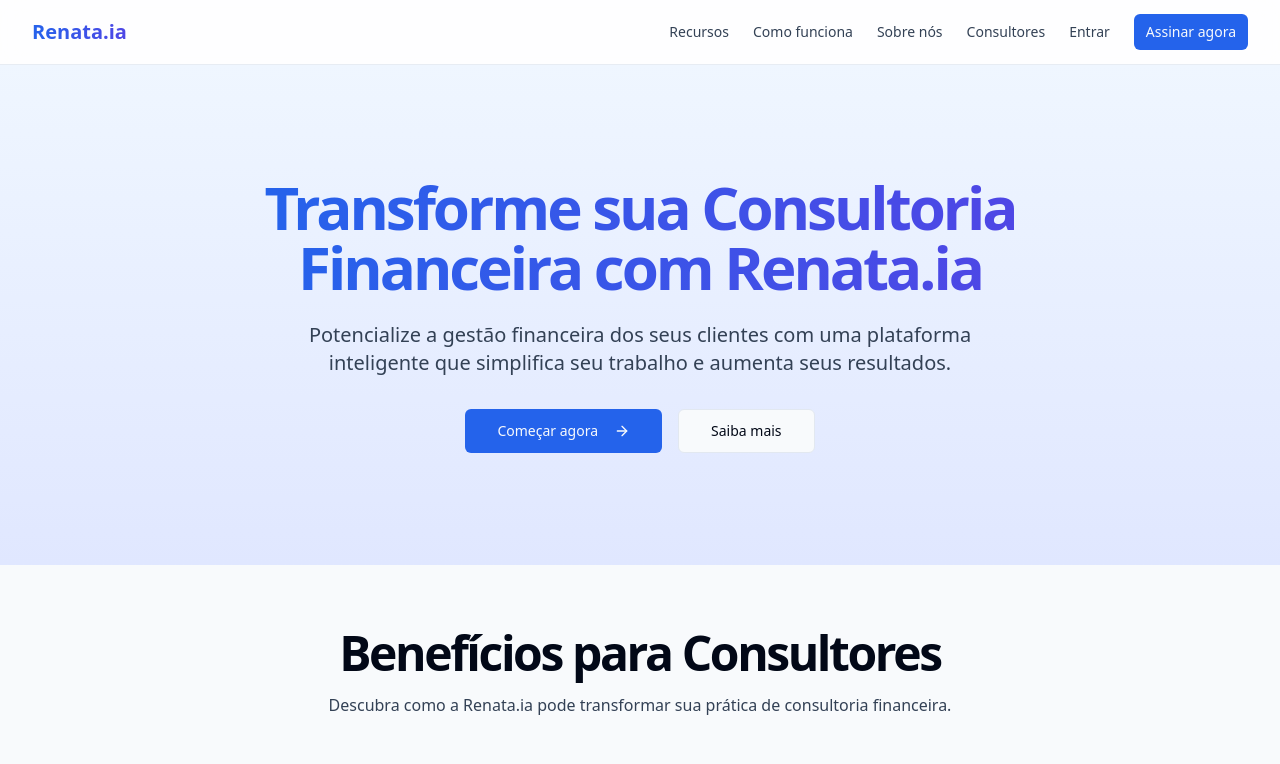
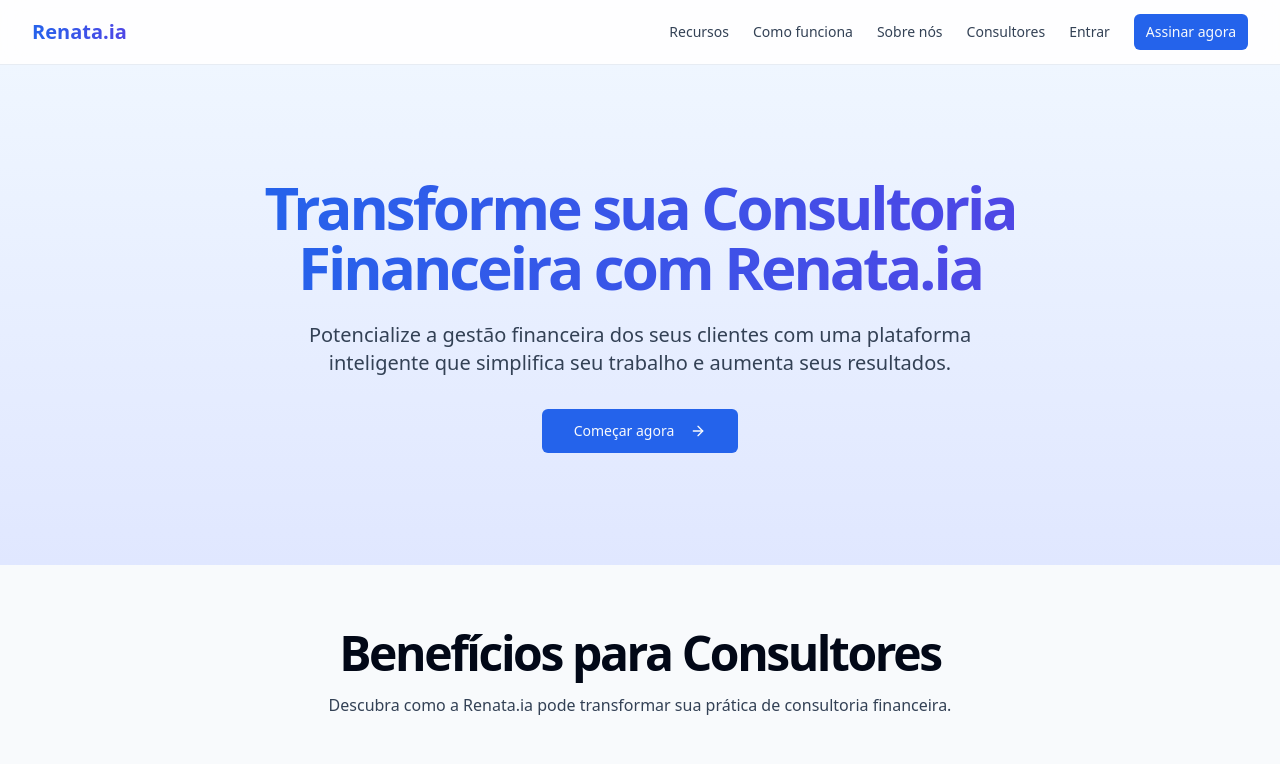
Before and after one commit to michelctb/renata-ia, a React (Vite) app: page /consultores in a window 1280 px wide. Shown: the top 764 px of the page. Built offline with nearby package versions, Linux system fonts and the light colour scheme.

Commit message:
Remove "Saiba mais" button and update tab title
Remove the "Saiba mais" button from the consultores page.
Update the browser tab title to "Renata-ia".

```diff
--- a/index.html
+++ b/index.html
@@ -4,7 +4,7 @@
   <head>
     <meta charset="UTF-8" />
     <meta name="viewport" content="width=device-width, initial-scale=1.0" />
-    <title>financial-dashboard-glider</title>
+    <title>Renata-ia</title>
     <meta name="description" content="Lovable Generated Project" />
     <meta name="author" content="Lovable" />
     <meta property="og:image" content="/og-image.png" />
--- a/src/components/consultores/ConsultorHero.tsx
+++ b/src/components/consultores/ConsultorHero.tsx
@@ -1,7 +1,9 @@
+
 import React from 'react';
 import { Link } from 'react-router-dom';
 import { Button } from '@/components/ui/button';
 import { ArrowRight } from 'lucide-react';
+
 const ConsultorHero = () => {
   return <section className="py-20 md:py-28 bg-gradient-to-b from-blue-50 to-indigo-100 dark:from-slate-900 dark:to-slate-800">
       <div className="container px-4 md:px-6 mx-auto">
@@ -17,14 +19,10 @@ const ConsultorHero = () => {
                 <ArrowRight className="ml-2 h-4 w-4" />
               </Link>
             </Button>
-            <Button variant="outline" size="lg" asChild>
-              <a href="#beneficios">
-                Saiba mais
-              </a>
-            </Button>
           </div>
         </div>
       </div>
     </section>;
 };
+
 export default ConsultorHero;
```
